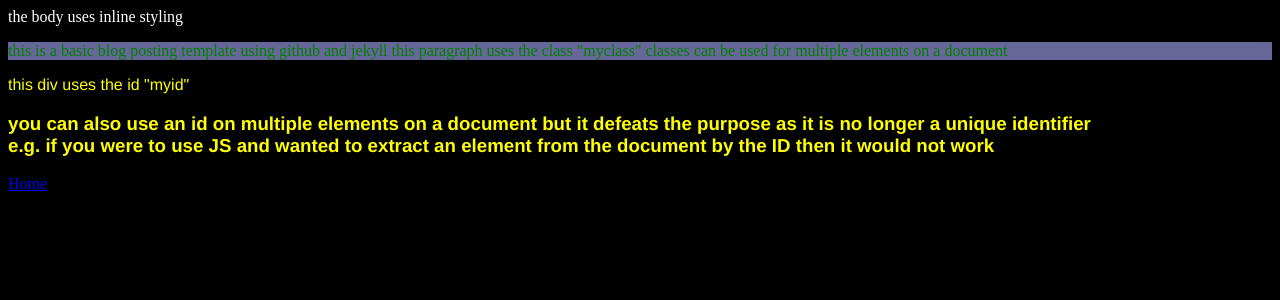
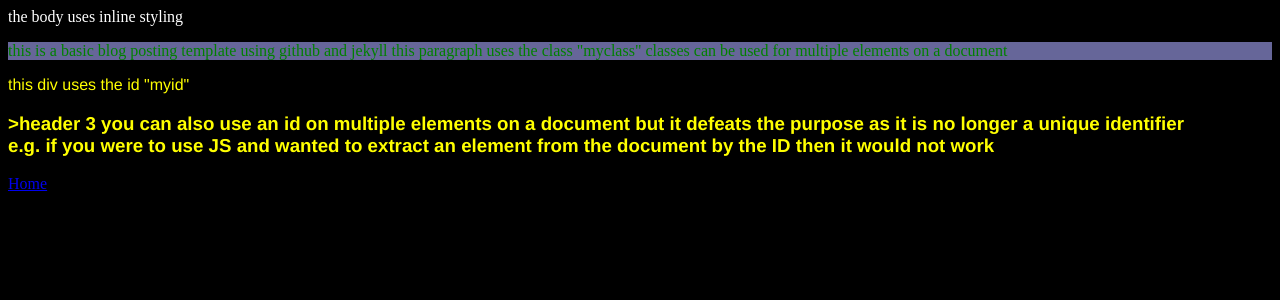
Before and after one commit to cam-14/cam-14, a Jekyll site: the page about/index.html, which Jekyll copies as it is, in a window 1280 px wide. Shown: the top 300 px of the page. Built offline with Jekyll 4.4.1, drawn with Linux system fonts in a browser that asks for light colours.

Commit message:
Update index.html

```diff
--- a/about/index.html
+++ b/about/index.html
@@ -10,7 +10,7 @@
     <div id="myid">
       this div uses the id "myid"
       <h3 id="myid">
-        <header 3>
+        >header 3
         you can also use an id on multiple elements on a document but it defeats the purpose as it is no longer a unique identifier<br>
         e.g. if you were to use JS and wanted to extract an element from the document by the ID then it would not work
       </h3>
```
